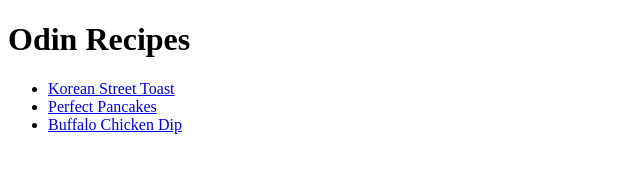
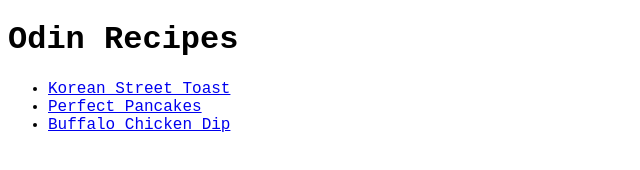
Before and after one commit to smnthakay/odin-recipes, a plain HTML site: page index.html in a window 1280 px wide. Shown: the whole page, without its empty margins (0-640 px from the left). Drawn offline with Linux system fonts and the light colour scheme.

Commit message:
Link stylesheet to index.html

```diff
--- a/index.html
+++ b/index.html
@@ -3,6 +3,7 @@
 <head>
 	<meta charset="UTF-8">
 	<title>Odin Recipes</title>
+	<link rel="stylesheet" href="styles.css">
 </head>
 
 <body>
--- /dev/null
+++ b/styles.css
@@ -0,0 +1,3 @@
+body {
+    font-family: 'Courier New', Courier, monospace;
+}
```
